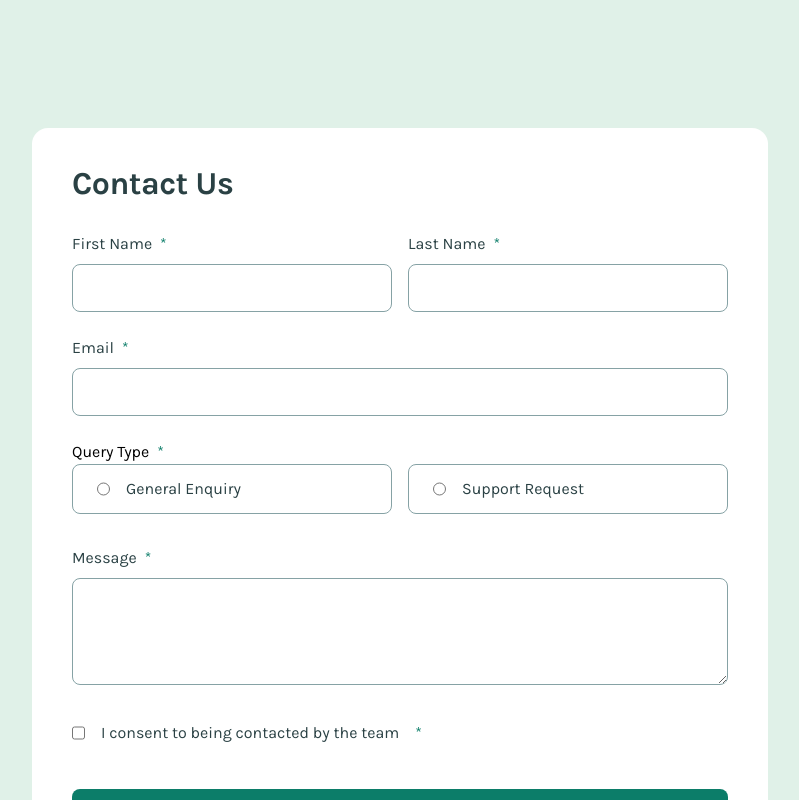
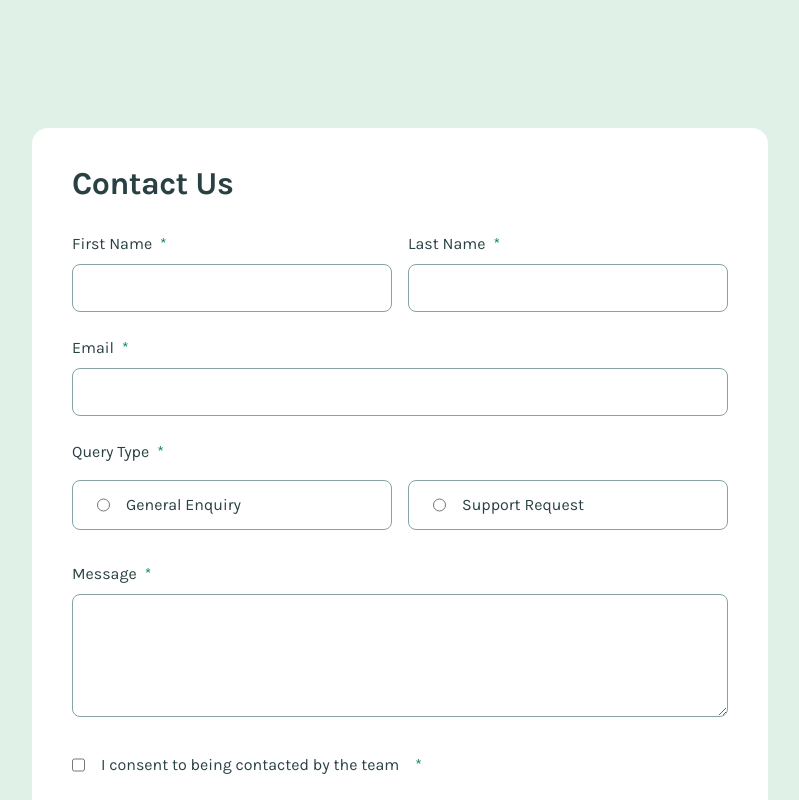
Before and after one commit to saiyancodes57/contact-form, a Vue app: page / in a window 1280 px wide. Shown: the top 800 px of the page, without its empty margins (240-1039 px from the left). Built offline with nearby package versions, Linux system fonts and the light colour scheme.

Commit message:
Adding some accessibility

```diff
--- a/src/App.vue
+++ b/src/App.vue
@@ -42,12 +42,6 @@ const queryOptions = [
   { value: 'support-request', label: 'Support Request' },
 ]
 
-// Takes a specific field and uses the validator function to return true OR empty string
-function validate(field) {
-  const result = validators[field](form.value[field])
-  errors.value[field] = result === true ? '' : result
-}
-
 watch(
   form,
   () => {
@@ -58,17 +52,45 @@ watch(
   { deep: true },
 )
 
-const showToast = ref(false)
+// Vue template ref definitions
 const firstNameRef = useTemplateRef('first-name')
+const lastNameRef = useTemplateRef('last-name')
+const emailRef = useTemplateRef('email')
+const queryTypeRef = useTemplateRef('query-type')
+const messageRef = useTemplateRef('message')
+const consentRef = useTemplateRef('consent')
 
+// Order of form fields
+const formOrder = ['firstName', 'lastName', 'email', 'queryType', 'message', 'consent']
+
+// Maps form fields to corresponding vue template refs
+const orderRefMapping = {
+  firstName: firstNameRef,
+  lastName: lastNameRef,
+  email: emailRef,
+  queryType: queryTypeRef,
+  message: messageRef,
+  consent: consentRef,
+}
+
+// Takes a specific field and uses the validator function to return true OR empty string
+function validate(field) {
+  const result = validators[field](form.value[field])
+  errors.value[field] = result === true ? '' : result
+}
+
+// Handling form submission
 function handleSubmit() {
   let isValid = true
+  // Validate each form field
   for (const field of Object.keys(form.value)) {
     validate(field)
+    // If error object contains error - form invalid
     if (errors.value[field]) {
       isValid = false
     }
   }
+
   if (isValid) {
     console.log('Form is ready to be submitted')
     showToast.value = true
@@ -76,12 +98,21 @@ function handleSubmit() {
       showToast.value = false
     }, 5000)
   } else {
+    // When not valid - go through form in order, find 1st error and focus() it.
+    for (const field of formOrder) {
+      if (errors.value[field]) {
+        orderRefMapping[field]?.value.focusInput()
+        break
+      }
+    }
     console.log('Submission blocked: errors still exist.')
-    firstNameRef.value?.focusInput()
   }
+  // Do we need a return here? Not necessary I think!?
+  // return isValid
+}
 
-  return isValid
-}
+// Ref for showing toast
+const showToast = ref(false)
 </script>
 
 <template>
@@ -106,6 +137,7 @@ function handleSubmit() {
           v-model="form.lastName"
           :error="errors.lastName"
           @blur-event="validate('lastName')"
+          ref="last-name"
         />
       </SharedContainerSlot>
       <BaseFormInput
@@ -115,6 +147,7 @@ function handleSubmit() {
         v-model="form.email"
         :error="errors.email"
         @blur-event="validate('email')"
+        ref="email"
       />
       <FormRadioInput
         legend="Query Type"
@@ -123,12 +156,14 @@ function handleSubmit() {
         v-model="form.queryType"
         :error="errors.queryType"
         @blur-event="validate('queryType')"
+        ref="query-type"
       />
       <TextAreaComp
         label="Message"
         v-model="form.message"
         :error="errors.message"
         @blur-event="validate('message')"
+        ref="message"
       />
       <FormCheckbox
         name="consent"
@@ -136,6 +171,7 @@ function handleSubmit() {
         v-model="form.consent"
         :error="errors.consent"
         @blur-event="validate('consent')"
+        ref="consent"
       />
       <button type="submit" class="text-body-sm">Submit</button>
     </form>
@@ -160,11 +196,6 @@ fieldset {
   border: none;
 }
 
-legend {
-  color: var(--color-grey-900);
-  margin-bottom: 1rem;
-}
-
 form {
   display: flex;
   flex-direction: column;
@@ -178,6 +209,7 @@ button {
   background-color: var(--color-green-600);
   border: none;
   border-radius: 0.5rem;
+  outline-offset: 3px;
 
   &:hover {
     background-color: color-mix(in srgb, var(--color-green-600), black 50%);
--- a/src/components/BaseFormInput.vue
+++ b/src/components/BaseFormInput.vue
@@ -3,11 +3,6 @@ import { useId, useTemplateRef } from 'vue'
 import ErrorComponent from './ErrorComponent.vue'
 
 defineEmits(['blur-event'])
-const model = defineModel()
-const id = useId()
-const errorId = useId()
-const input = useTemplateRef('input')
-
 defineProps({
   label: {
     type: String,
@@ -25,10 +20,17 @@ defineProps({
   },
 })
 
+const model = defineModel()
+const id = useId()
+const errorId = useId()
+const input = useTemplateRef('input')
+
+// focus on the ref
 function focusInput() {
   input.value?.focus()
 }
 
+//Exposes the focus to the parent component
 defineExpose({
   focusInput,
 })
@@ -55,6 +57,10 @@ defineExpose({
 </template>
 
 <style scoped>
+input {
+  padding: 0.5rem;
+}
+
 div {
   display: flex;
   flex-direction: column;
--- a/src/components/FormCheckbox.vue
+++ b/src/components/FormCheckbox.vue
@@ -1,10 +1,8 @@
 <script setup>
-import { useId } from 'vue'
+import { useId, useTemplateRef } from 'vue'
 import ErrorComponent from './ErrorComponent.vue'
 
-const model = defineModel()
 defineEmits(['blur-event'])
-const errorId = useId()
 defineProps({
   label: {
     type: String,
@@ -17,6 +15,18 @@ defineProps({
   error: {
     type: String,
   },
+})
+
+const model = defineModel()
+const errorId = useId()
+const checkbox = useTemplateRef('checkbox')
+
+function focusInput() {
+  checkbox.value?.focus()
+}
+
+defineExpose({
+  focusInput,
 })
 </script>
 
@@ -31,10 +41,10 @@ defineProps({
         :aria-describedby="error ? errorId : undefined"
         :aria-invalid="!!error"
         required
+        ref="checkbox"
       />
       {{ label }}<span aria-hidden="true">*</span>
     </label>
-    <!-- <p class="error-text" :id="errorId">{{ error }}</p>-->
     <ErrorComponent :label="label" :error="error" :error-id="errorId" />
   </div>
 </template>
@@ -49,4 +59,9 @@ label {
 span {
   color: var(--color-green-600);
 }
+
+input[type='checkbox']:focus {
+  outline: 2px solid;
+  outline-offset: 2px;
+}
 </style>
--- a/src/components/FormRadioInput.vue
+++ b/src/components/FormRadioInput.vue
@@ -1,11 +1,9 @@
 <script setup>
 const emit = defineEmits(['blur-event'])
-import { useId } from 'vue'
+import { useId, useTemplateRef } from 'vue'
 import SharedContainerSlot from './SharedContainerSlot.vue'
 import ErrorComponent from './ErrorComponent.vue'
 
-const model = defineModel()
-const errorId = useId()
 defineProps({
   legend: {
     type: String,
@@ -24,17 +22,26 @@ defineProps({
   },
 })
 
-function onFocusOut(event) {
-  const next = event.relatedTarget
+const model = defineModel()
+const errorId = useId()
+const fieldsetRef = useTemplateRef('radio-fieldset')
 
-  if (!next || !event.currentTarget.contains(next)) {
-    emit('blur-event')
-  }
+function focusInput() {
+  const input = fieldsetRef.value?.querySelector('input')
+  input?.focus()
+}
+
+defineExpose({
+  focusInput,
+})
+
+function onFocusOut() {
+  emit('blur-event')
 }
 </script>
 
 <template>
-  <fieldset @focusout="onFocusOut" :aria-invalid="!!error">
+  <fieldset @focusout="onFocusOut" :aria-invalid="!!error" ref="radio-fieldset">
     <legend class="text-body-sm">{{ legend }}<span class="star" aria-hidden="true">*</span></legend>
     <SharedContainerSlot>
       <label v-for="(option, index) in options" :key="option.value" class="text-body-sm">
@@ -44,6 +51,7 @@ function onFocusOut(event) {
           :name="name"
           v-model="model"
           :aria-describedby="index === 0 && error ? errorId : undefined"
+          :ref="index === 0 ? 'first-option' : undefined"
           required
         />
         {{ option.label }}
@@ -54,6 +62,11 @@ function onFocusOut(event) {
 </template>
 
 <style scoped>
+legend {
+  color: var(--color-grey-900);
+  margin-bottom: 1rem;
+}
+
 label {
   border: 1px solid var(--color-grey-500);
   display: flex;
@@ -63,4 +76,9 @@ label {
   padding-left: 1.5rem;
   border-radius: 0.5rem;
 }
+
+fieldset[aria-invalid='true'] input[type='radio']:focus {
+  outline: 2px solid;
+  outline-offset: 2px;
+}
 </style>
--- a/src/components/SuccessMessage.vue
+++ b/src/components/SuccessMessage.vue
@@ -7,8 +7,9 @@ defineProps({
 </script>
 
 <template>
+  <div class="toast-wrapper" aria-live="polite" role="status">
     <Transition name="toast">
-    <div v-if="show" class="message-sent" aria-live="polite">
+      <div v-if="show" class="message-sent">
         <div class="top">
           <img :src="IconSuccess" alt="" />
           <p class="text-body-sm">Message Sent</p>
@@ -16,6 +17,7 @@ defineProps({
         <p class="text-body-sm">Thanks for completing the form. We'll be in touch soon!</p>
       </div>
     </Transition>
+  </div>
 </template>
 
 <style scoped>
--- a/src/components/TextAreaComp.vue
+++ b/src/components/TextAreaComp.vue
@@ -1,11 +1,8 @@
 <script setup>
-import { useId } from 'vue'
+import { useId, useTemplateRef } from 'vue'
 import ErrorComponent from './ErrorComponent.vue'
 
-const model = defineModel()
 defineEmits(['blur-event'])
-const id = useId()
-const errorId = useId()
 defineProps({
   label: {
     type: String,
@@ -14,6 +11,19 @@ defineProps({
   error: {
     type: String,
   },
+})
+
+const model = defineModel()
+const id = useId()
+const errorId = useId()
+const textarea = useTemplateRef('message')
+
+function focusInput() {
+  textarea.value?.focus()
+}
+
+defineExpose({
+  focusInput,
 })
 </script>
 
@@ -30,8 +40,8 @@ defineProps({
       :aria-describedby="error ? errorId : undefined"
       :aria-invalid="!!error"
       required
+      ref="message"
     ></textarea>
-    <!-- <p class="error-text" :id="errorId">{{ error }}</p> -->
     <ErrorComponent :label="label" :error="error" :error-id="errorId" />
   </div>
 </template>
@@ -44,6 +54,7 @@ div {
 
 textarea {
   border-radius: 0.5rem;
+  padding: 0.5rem;
   resize: vertical;
   border: 1px solid var(--color-grey-500);
 }
```
Lines whose indentation alone changed are shown as unchanged.
